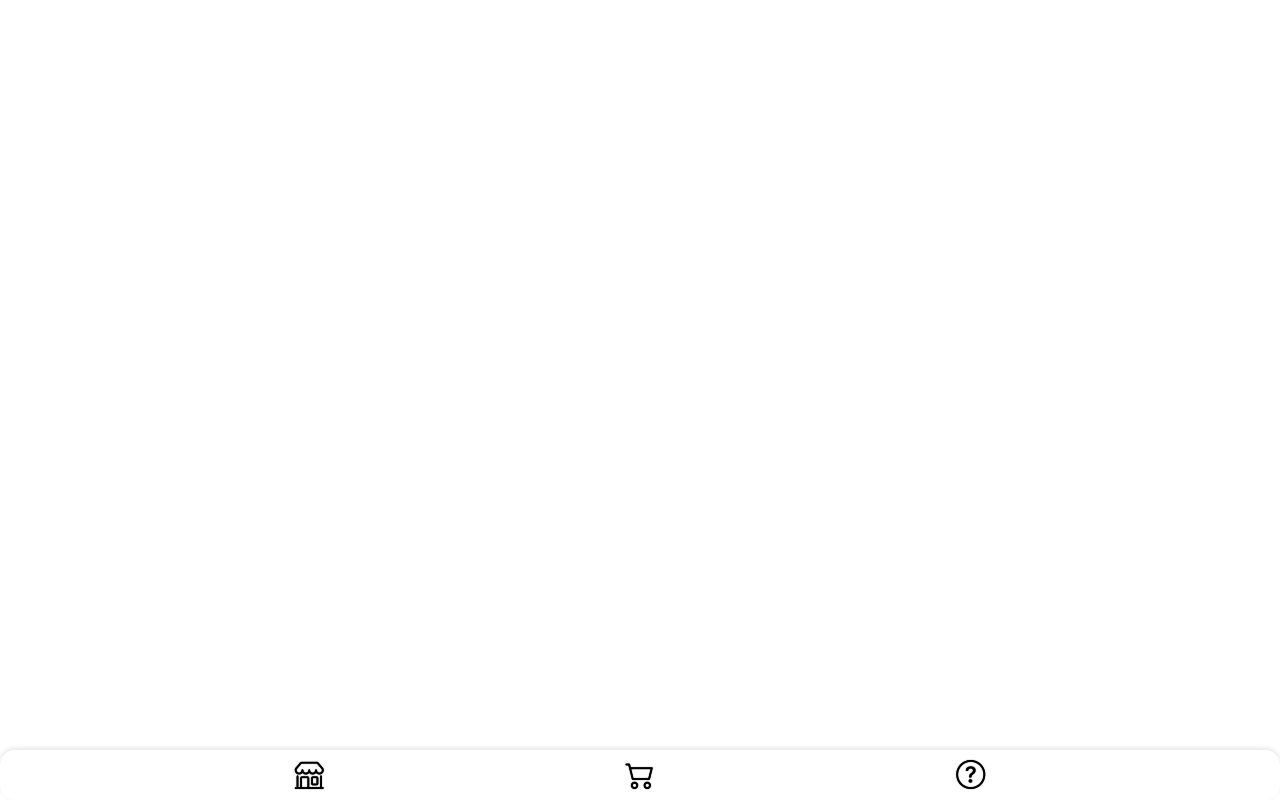
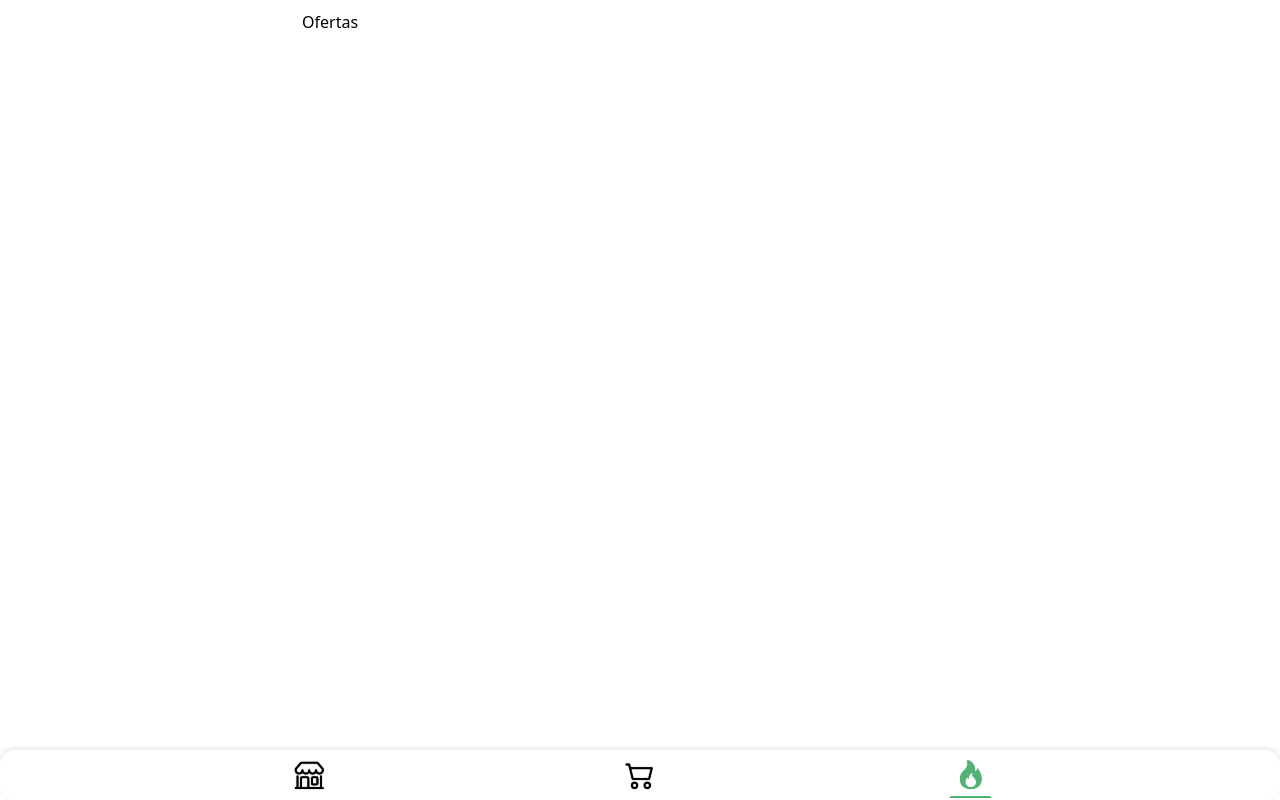
Before and after one commit to chelo1520/verduApp, a React (Vite) app: page /ofertas in a window 1280 px wide. Before the commit this address had no page. Built offline with nearby package versions, Linux system fonts and the light colour scheme.

Commit message:
Comienzo de seccion ofertas

```diff
--- a/src/App.jsx
+++ b/src/App.jsx
@@ -3,7 +3,7 @@ import { BrowserRouter, Routes, Route } from 'react-router-dom'
 import { Home } from './pages/Home'
 import { Cart } from './pages/Cart'
 import { Navbar } from './components/NavBar/NavBar'
-import { About } from './pages/About'
+import { Ofertas } from './pages/Ofertas'
 
 function App() {
 
@@ -16,7 +16,7 @@ function App() {
               <Routes>
                 <Route path='/' element={<Home/>}/>
                 <Route path='/cart' element={<Cart/>}/>
-                <Route path='/about' element={<About/>}/>
+                <Route path='/ofertas' element={<Ofertas/>}/>
               </Routes>
             </div>
         </div>
--- a/src/components/NavBar/Navbar.jsx
+++ b/src/components/NavBar/Navbar.jsx
@@ -19,8 +19,8 @@ export const Navbar = () => {
         </li>
 
         <li className="nav-item">
-          <NavLink to="/about" className={({isActive}) => `nav-link ${isActive ? "active" : ""}`}>
-            <i className="bi bi-question-circle"></i>
+          <NavLink to="/ofertas" className={({isActive}) => `nav-link ${isActive ? "active" : ""}`}>
+          <i className="bi bi-fire"></i>
           </NavLink>
         </li>
 
--- a/src/pages/About.jsx
+++ /dev/null
@@ -1,5 +0,0 @@
-export const About = () => {
-  return (
-    <div>About</div>
-  )
-}
--- /dev/null
+++ b/src/pages/Ofertas.jsx
@@ -0,0 +1,5 @@
+export const Ofertas = () => {
+  return (
+    <div>Ofertas</div>
+  )
+}
```
